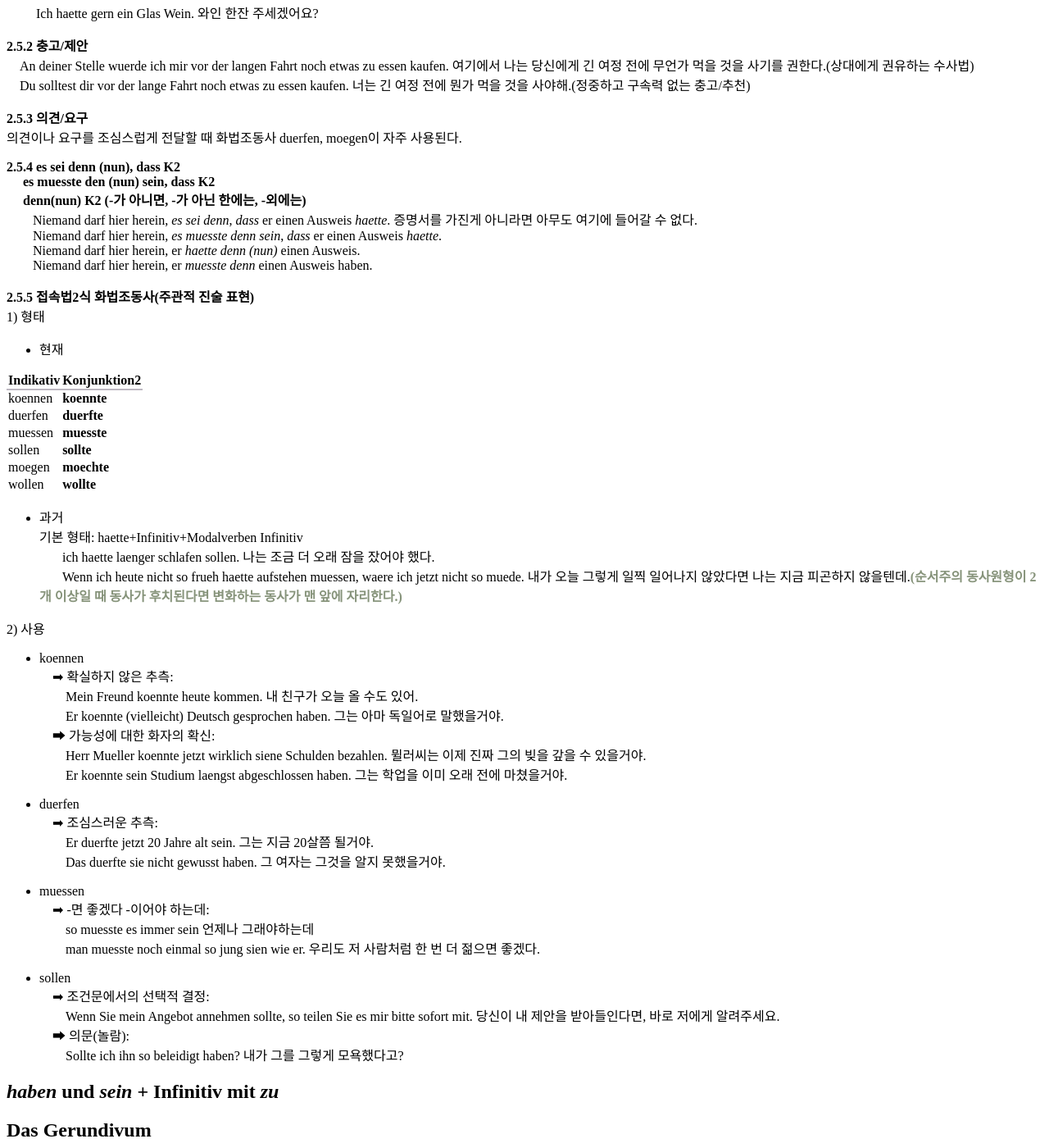
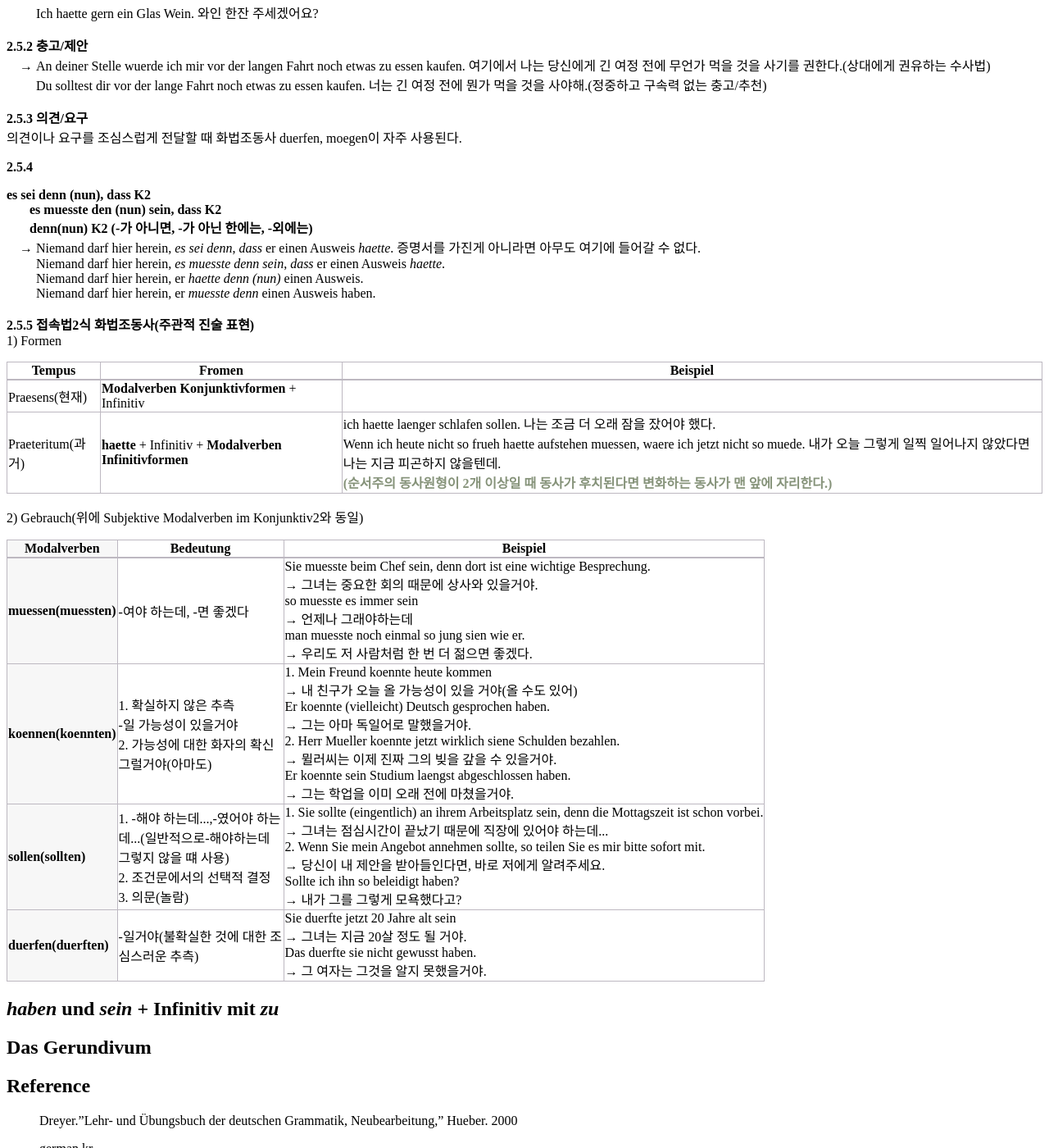
Before and after one commit to finddme/finddme.github.io, a Jekyll site: the page built from _posts/2021-01-24-DeutschGrammtik.md, in a window 1280 px wide and 1400 px high, scrolled down 9181 px. Shown: the whole window at 82% size. Built offline with Jekyll 4.4.1, drawn with Linux system fonts in a browser that asks for light colours.

Commit message:
Update 2021-01-24-DeutschGrammtik.md

```diff
--- a/_posts/2021-01-24-DeutschGrammtik.md
+++ b/_posts/2021-01-24-DeutschGrammtik.md
@@ -621,28 +621,27 @@ statt dass K2로 쓰인다.
 
 
 **2.5.2 충고/제안**
-&nbsp;&nbsp;&nbsp;&nbsp;An deiner Stelle wuerde ich mir vor der langen Fahrt noch etwas zu essen kaufen. 여기에서 나는 당신에게 긴 여정 전에 무언가 먹을 것을 사기를 권한다.(상대에게 권유하는 수사법)
-&nbsp;&nbsp;&nbsp;&nbsp;Du solltest dir vor der lange Fahrt noch etwas zu essen kaufen. 너는 긴 여정 전에 뭔가 먹을 것을 사야해.(정중하고 구속력 없는 충고/추천)
+&nbsp;&nbsp;&nbsp;&nbsp;→ An deiner Stelle wuerde ich mir vor der langen Fahrt noch etwas zu essen kaufen. 여기에서 나는 당신에게 긴 여정 전에 무언가 먹을 것을 사기를 권한다.(상대에게 권유하는 수사법)
+&nbsp;&nbsp;&nbsp;&nbsp;&nbsp;&nbsp;&nbsp;&nbsp;&nbsp;Du solltest dir vor der lange Fahrt noch etwas zu essen kaufen. 너는 긴 여정 전에 뭔가 먹을 것을 사야해.(정중하고 구속력 없는 충고/추천)
 
 
 **2.5.3 의견/요구**
 의견이나 요구를 조심스럽게 전달할 때 화법조동사 duerfen, moegen이 자주 사용된다.
 
 
-**2.5.4 es sei denn (nun), dass K2
-&nbsp;&nbsp;&nbsp;&nbsp;&nbsp;es muesste den (nun) sein, dass K2
-&nbsp;&nbsp;&nbsp;&nbsp;&nbsp;denn(nun) K2 (-가 아니면, -가 아닌 한에는, -외에는)**
-&nbsp;&nbsp;&nbsp;&nbsp;&nbsp;&nbsp;&nbsp;&nbsp;Niemand darf hier herein, *es sei denn*, *dass* er einen Ausweis *haette*. 증명서를 가진게 아니라면 아무도 여기에 들어갈 수 없다.
-&nbsp;&nbsp;&nbsp;&nbsp;&nbsp;&nbsp;&nbsp;&nbsp;Niemand darf hier herein, *es muesste denn sein*, *dass* er einen Ausweis *haette*.
-&nbsp;&nbsp;&nbsp;&nbsp;&nbsp;&nbsp;&nbsp;&nbsp;Niemand darf hier herein, er *haette* *denn (nun)* einen Ausweis.
-&nbsp;&nbsp;&nbsp;&nbsp;&nbsp;&nbsp;&nbsp;&nbsp;Niemand darf hier herein, er *muesste denn* einen Ausweis haben.
+**2.5.4**
+
+**es sei denn (nun), dass K2
+&nbsp;&nbsp;&nbsp;&nbsp;&nbsp;&nbsp;&nbsp;es muesste den (nun) sein, dass K2
+&nbsp;&nbsp;&nbsp;&nbsp;&nbsp;&nbsp;&nbsp;denn(nun) K2 (-가 아니면, -가 아닌 한에는, -외에는)**
+&nbsp;&nbsp;&nbsp;&nbsp;→ Niemand darf hier herein, *es sei denn*, *dass* er einen Ausweis *haette*. 증명서를 가진게 아니라면 아무도 여기에 들어갈 수 없다.
+&nbsp;&nbsp;&nbsp;&nbsp;&nbsp;&nbsp;&nbsp;&nbsp;&nbsp;Niemand darf hier herein, *es muesste denn sein*, *dass* er einen Ausweis *haette*.
+&nbsp;&nbsp;&nbsp;&nbsp;&nbsp;&nbsp;&nbsp;&nbsp;&nbsp;Niemand darf hier herein, er *haette* *denn (nun)* einen Ausweis.
+&nbsp;&nbsp;&nbsp;&nbsp;&nbsp;&nbsp;&nbsp;&nbsp;&nbsp;Niemand darf hier herein, er *muesste denn* einen Ausweis haben.
 
 
 **2.5.5 접속법2식 화법조동사(주관적 진술 표현)**
-1) 형태
-
-- 현재
-
+1) Formen
 
 <html>
   <head>
@@ -659,49 +658,40 @@ statt dass K2로 쓰인다.
    </head>
    <body>
      <table style="border-collapse:collapse">
-       <tr><th class="line2" bgcolor="#F8F7F9">Indikativ</th><th class="line2">Konjunktion2</th></tr>
-       <tr><td>koennen</td><td><strong>koennte</strong></td></tr>
-       <tr><td>duerfen</td><td><strong>duerfte</strong></td></tr>
-       <tr><td>muessen</td><td><strong>muesste</strong></td></tr>
-       <tr><td>sollen</td><td><strong>sollte</strong></td></tr>
-       <tr><td>moegen</td><td><strong>moechte</strong></td></tr>
-       <tr><td>wollen</td><td><strong>wollte</strong></td></tr>
+       <tr><th class="line2" bgcolor="#F8F7F9">Tempus</th><th class="line2">Fromen</th><th class="line2">Beispiel</th></tr>
+       <tr><td>Praesens(현재)</td><td><strong>Modalverben Konjunktivformen</strong> + Infinitiv</td></tr>
+       <tr><td>Praeteritum(과거)</td><td><strong>haette</strong> + Infinitiv + <strong>Modalverben Infinitivformen</strong></td><td>ich haette laenger schlafen sollen. 나는 조금 더 오래 잠을 잤어야 했다.<br>Wenn ich heute nicht so frueh haette aufstehen muessen, waere ich jetzt nicht so muede. 내가 오늘 그렇게 일찍 일어나지 않았다면 나는 지금 피곤하지 않을텐데.<br><span style="color:#86937A; font-weight: bold;">(순서주의 동사원형이 2개 이상일 때 동사가 후치된다면 변화하는 동사가 맨 앞에 자리한다.)</span></td></tr>
     </table>
  </body>
 </html>
 
 
-- 과거
-기본 형태: haette+Infinitiv+Modalverben Infinitiv
-&nbsp;&nbsp;&nbsp;&nbsp;&nbsp;&nbsp;&nbsp;ich haette laenger schlafen sollen. 나는 조금 더 오래 잠을 잤어야 했다.
-&nbsp;&nbsp;&nbsp;&nbsp;&nbsp;&nbsp;&nbsp;Wenn ich heute nicht so frueh haette aufstehen muessen, waere ich jetzt nicht so muede. 내가 오늘 그렇게 일찍 일어나지 않았다면 나는 지금 피곤하지 않을텐데.<span style="color:#86937A; font-weight: bold;">(순서주의 동사원형이 2개 이상일 때 동사가 후치된다면 변화하는 동사가 맨 앞에 자리한다.)</span>
 
-
-2) 사용
-- koennen
-&nbsp;&nbsp;&nbsp;&nbsp;&#10145; 확실하지 않은 추측:
-&nbsp;&nbsp;&nbsp;&nbsp;&nbsp;&nbsp;&nbsp;&nbsp;Mein Freund koennte heute kommen. 내 친구가 오늘 올 수도 있어.
-&nbsp;&nbsp;&nbsp;&nbsp;&nbsp;&nbsp;&nbsp;&nbsp;Er koennte (vielleicht) Deutsch gesprochen haben. 그는 아마 독일어로 말했을거야.
-&nbsp;&nbsp;&nbsp;&nbsp;&#10145; 가능성에 대한 화자의 확신:
-&nbsp;&nbsp;&nbsp;&nbsp;&nbsp;&nbsp;&nbsp;&nbsp;Herr Mueller koennte jetzt wirklich siene Schulden bezahlen. 뮐러씨는 이제 진짜 그의 빚을 갚을 수 있을거야.
-&nbsp;&nbsp;&nbsp;&nbsp;&nbsp;&nbsp;&nbsp;&nbsp;Er koennte sein Studium laengst abgeschlossen haben. 그는 학업을 이미 오래 전에 마쳤을거야.
-
-- duerfen
-&nbsp;&nbsp;&nbsp;&nbsp;&#10145; 조심스러운 추측:
-&nbsp;&nbsp;&nbsp;&nbsp;&nbsp;&nbsp;&nbsp;&nbsp;Er duerfte jetzt 20 Jahre alt sein. 그는 지금 20살쯤 될거야.
-&nbsp;&nbsp;&nbsp;&nbsp;&nbsp;&nbsp;&nbsp;&nbsp;Das duerfte sie nicht gewusst haben. 그 여자는 그것을 알지 못했을거야.
-
-- muessen
-&nbsp;&nbsp;&nbsp;&nbsp;&#10145; -면 좋겠다 -이어야 하는데:
-&nbsp;&nbsp;&nbsp;&nbsp;&nbsp;&nbsp;&nbsp;&nbsp;so muesste es immer sein 언제나 그래야하는데
-&nbsp;&nbsp;&nbsp;&nbsp;&nbsp;&nbsp;&nbsp;&nbsp;man muesste noch einmal so jung sien wie er. 우리도 저 사람처럼 한 번 더 젊으면 좋겠다.
-
-- sollen
-&nbsp;&nbsp;&nbsp;&nbsp;&#10145; 조건문에서의 선택적 결정:
-&nbsp;&nbsp;&nbsp;&nbsp;&nbsp;&nbsp;&nbsp;&nbsp;Wenn Sie mein Angebot annehmen sollte, so teilen Sie es mir bitte sofort mit. 당신이 내 제안을 받아들인다면, 바로 저에게 알려주세요.
-&nbsp;&nbsp;&nbsp;&nbsp;&#10145; 의문(놀람):
-&nbsp;&nbsp;&nbsp;&nbsp;&nbsp;&nbsp;&nbsp;&nbsp;Sollte ich ihn so beleidigt haben? 내가 그를 그렇게 모욕했다고?
-
+2) Gebrauch(위에 Subjektive Modalverben im Konjunktiv2와 동일)
+<html>
+  <head>
+    <style type="text/css">
+      .line{border-bottom: 1px solid #BDB8C1;}
+      .line2{border-bottom: 2px solid #BDB8C1;}
+      .line3{border-bottom: 1px solid #BDB8C1; background-color: #F7F7F7;}
+      .line4{border-bottom: 2px solid #BDB8C1; background-color: #F7F7F7;}
+      .line5{border-bottom: 2px solid #BDB8C1; width: 200px;}
+      table, th, td {
+         border:1px solid #BDB8C1;
+         background-color: #FFFFFF;
+       }
+    </style>
+   </head>
+   <body>
+     <table style="border-collapse:collapse">
+       <tr><th class="line4" bgcolor="#F8F7F9">Modalverben</th><th class="line5">Bedeutung</th><th class="line2">Beispiel</th></tr>
+       <tr><td class="line3"><strong>muessen(muessten)</strong></td><td class="line">-여야 하는데, -면 좋겠다</td><td class="line">Sie muesste beim Chef sein, denn dort ist eine wichtige Besprechung.<br>→ 그녀는 중요한 회의 때문에 상사와 있을거야.<br>so muesste es immer sein<br>→ 언제나 그래야하는데<br>man muesste noch einmal so jung sien wie er.<br>→ 우리도 저 사람처럼 한 번 더 젊으면 좋겠다.</td></tr>
+       <tr><td class="line3"><strong>koennen(koennten)</strong></td><td class="line">1. 확실하지 않은 추측<br>-일 가능성이 있을거야<br>2. 가능성에 대한 화자의 확신<br>그럴거야(아마도)</td><td class="line">1. Mein Freund koennte heute kommen<br>→ 내 친구가 오늘 올 가능성이 있을 거야(올 수도 있어)<br>Er koennte (vielleicht) Deutsch gesprochen haben.<br>→ 그는 아마 독일어로 말했을거야.<br>2. Herr Mueller koennte jetzt wirklich siene Schulden bezahlen.<br>→ 뮐러씨는 이제 진짜 그의 빚을 갚을 수 있을거야.<br>Er koennte sein Studium laengst abgeschlossen haben.<br>→ 그는 학업을 이미 오래 전에 마쳤을거야. </td></tr>
+       <tr><td class="line3"><strong>sollen(sollten)</strong></td><td class="line">1. -해야 하는데...,-였어야 하는데...(일반적으로-해야하는데 그렇지 않을 떄 사용)<br>2. 조건문에서의 선택적 결정<br>3. 의문(놀람)</td><td class="line">1. Sie sollte (eingentlich) an ihrem Arbeitsplatz sein, denn die Mottagszeit ist schon vorbei.<br>→ 그녀는 점심시간이 끝났기 때문에 직장에 있어야 하는데...<br>2. Wenn Sie mein Angebot annehmen sollte, so teilen Sie es mir bitte sofort mit.<br>→ 당신이 내 제안을 받아들인다면, 바로 저에게 알려주세요.<br>Sollte ich ihn so beleidigt haben?<br>→ 내가 그를 그렇게 모욕했다고? </td></tr>
+       <tr><td class="line3"><strong>duerfen(duerften)</strong></td><td class="line">-일거야(불확실한 것에 대한 조심스러운 추측)</td><td class="line">Sie duerfte jetzt 20 Jahre alt sein<br>→ 그녀는 지금 20살 정도 될 거야.<br>Das duerfte sie nicht gewusst haben.<br>→ 그 여자는 그것을 알지 못했을거야.</td></tr>
+    </table>
+ </body>
+ </html>
 
 ## *haben* und *sein* + Infinitiv mit *zu*
 ## Das Gerundivum
```
